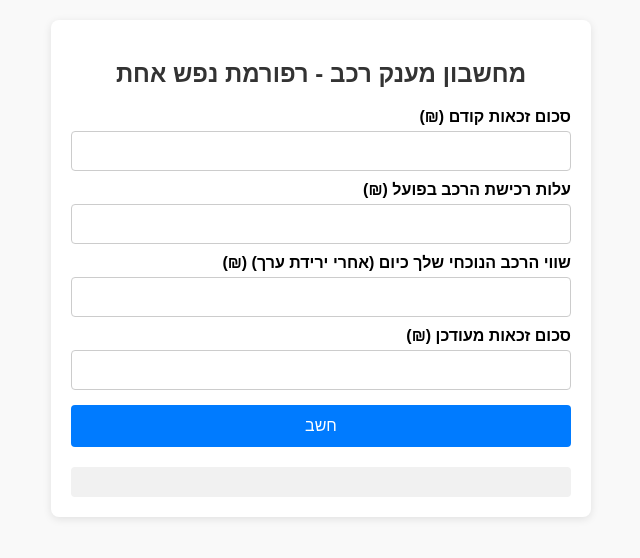
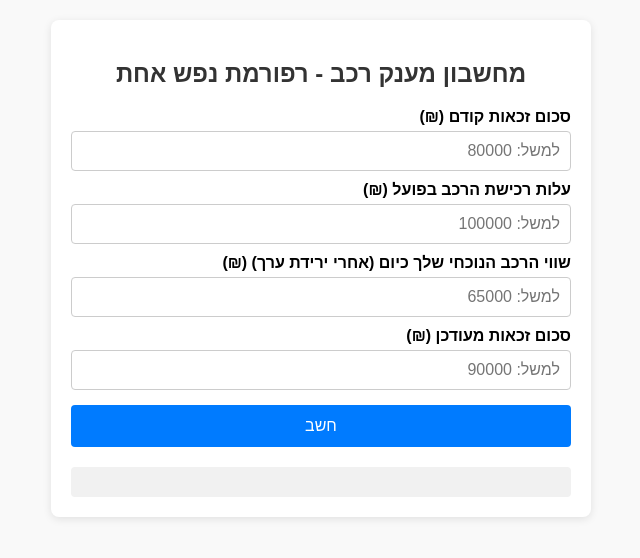
Before and after one commit to itay-oren/grant-calculator, a plain HTML site: page index.html in a window 1280 px wide. Shown: the whole page, without its empty margins (319-959 px from the left). Drawn offline with Linux system fonts and the light colour scheme.

Commit message:
Update index.html

```diff
--- a/index.html
+++ b/index.html
@@ -70,16 +70,16 @@
     <h2>מחשבון מענק רכב - רפורמת נפש אחת</h2>
 
     <label>סכום זכאות קודם (₪)</label>
-    <input type="number" id="previousGrant">
+    <input type="number" id="previousGrant" placeholder="למשל: 80000">
 
     <label>עלות רכישת הרכב בפועל (₪)</label>
-    <input type="number" id="actualPrice">
+    <input type="number" id="actualPrice" placeholder="למשל: 100000">
 
     <label>שווי הרכב הנוכחי שלך כיום (אחרי ירידת ערך) (₪)</label>
-<input type="number" id="currentCarValue">
+    <input type="number" id="currentCarValue" placeholder="למשל: 65000">
 
     <label>סכום זכאות מעודכן (₪)</label>
-    <input type="number" id="updatedGrant">
+    <input type="number" id="updatedGrant" placeholder="למשל: 90000">
 
     <button onclick="calculateGrant()">חשב</button>
 
@@ -93,7 +93,7 @@
       const currentCarValue = parseFloat(document.getElementById("currentCarValue").value);
       const updatedGrant = parseFloat(document.getElementById("updatedGrant").value);
 
-      if (isNaN(previousGrant) || isNaN(actualPrice) || isNaN(newCarPrice) || isNaN(updatedGrant)) {
+      if (isNaN(previousGrant) || isNaN(actualPrice) || isNaN(currentCarValue) || isNaN(updatedGrant)) {
         alert("אנא מלא את כל השדות במספרים תקינים.");
         return;
       }
@@ -104,7 +104,7 @@
 
       document.getElementById("result").innerHTML = `
         <p><strong>אחוז מימון קודם:</strong> ${oldPercent.toFixed(2)}%</p>
-        <p><strong>שווי המימון לפי רכב חדש:</strong> ₪${newSupportValue.toFixed(2)}</p>
+        <p><strong>שווי מימון לפי שווי הרכב הנוכחי:</strong> ₪${newSupportValue.toFixed(2)}</p>
         <p><strong>סכום מענק בפועל:</strong> ₪${finalGrant.toFixed(2)}</p>
       `;
     }
```
